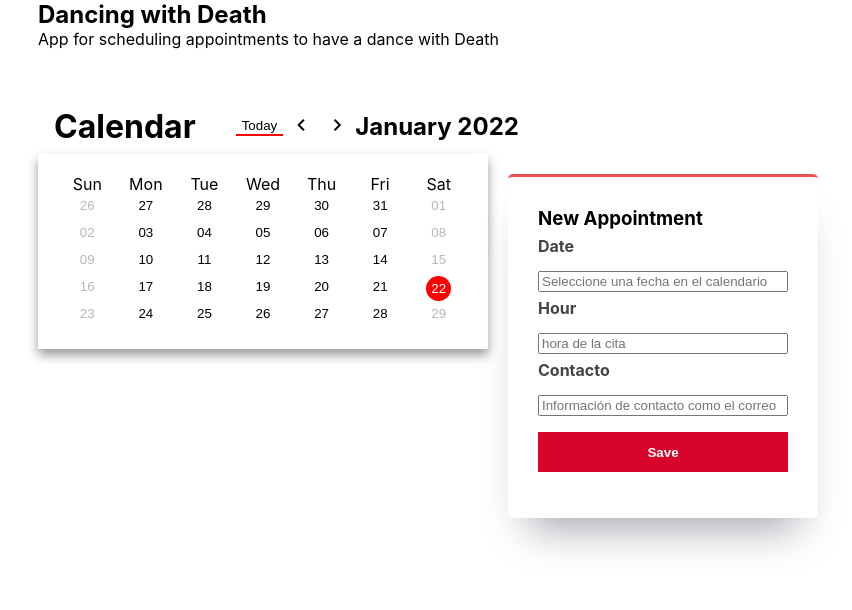
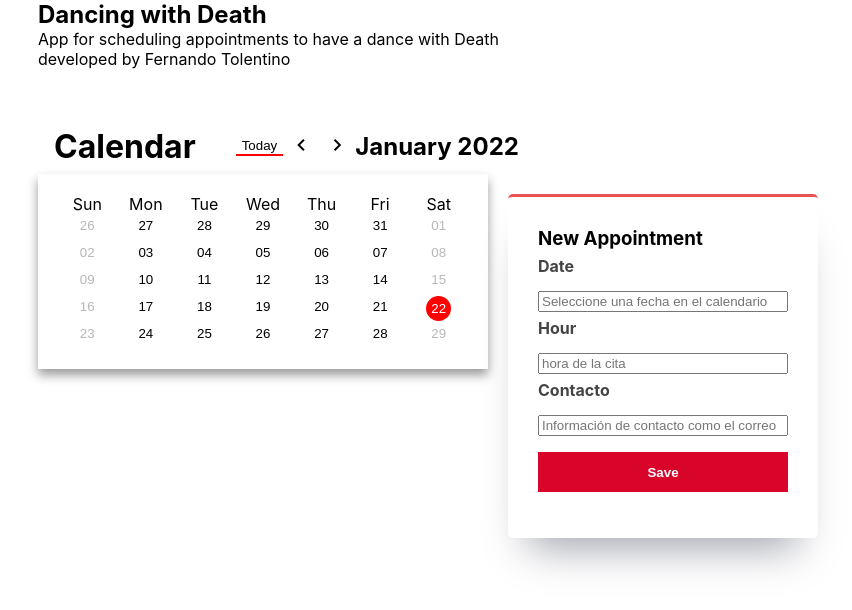
Before and after one commit to ethanial1/DancingWithDeath_Front, a React (Create React App) app: page / in a window 1280 px wide. Shown: the top 610 px of the page, without its empty margins (202-1054 px from the left). Built offline with nearby package versions, Linux system fonts and the light colour scheme.

Commit message:
developed by Fernando T.S

```diff
--- a/src/App.js
+++ b/src/App.js
@@ -21,6 +21,7 @@ function App() {
       <div className="vista">
         <h2>Dancing with Death</h2>
         <p>App for scheduling appointments to have a dance with Death</p>
+        <p>developed by Fernando Tolentino</p>
         <CalendarHeader />
         <div className="container_row">
           <div>
```
